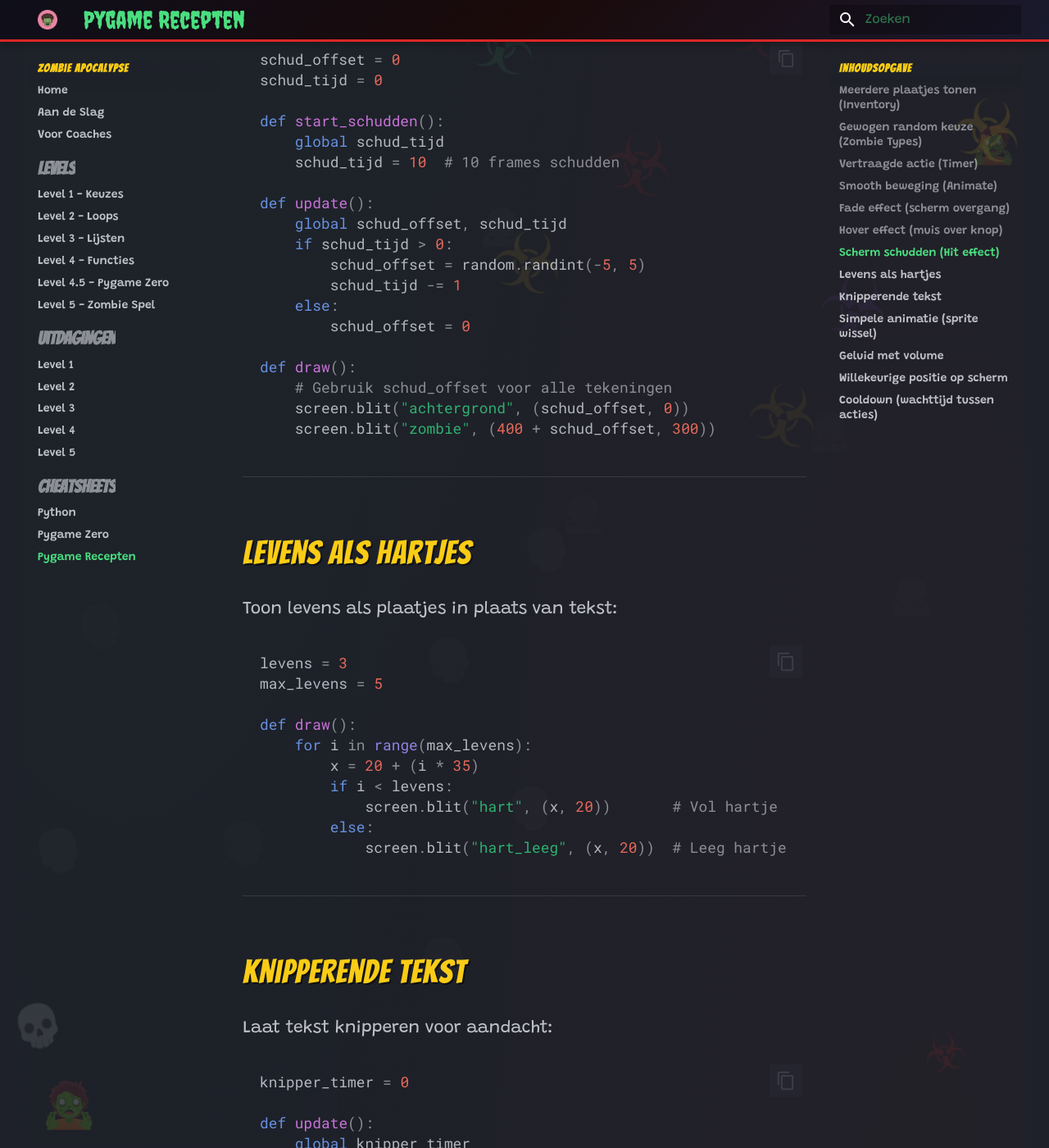
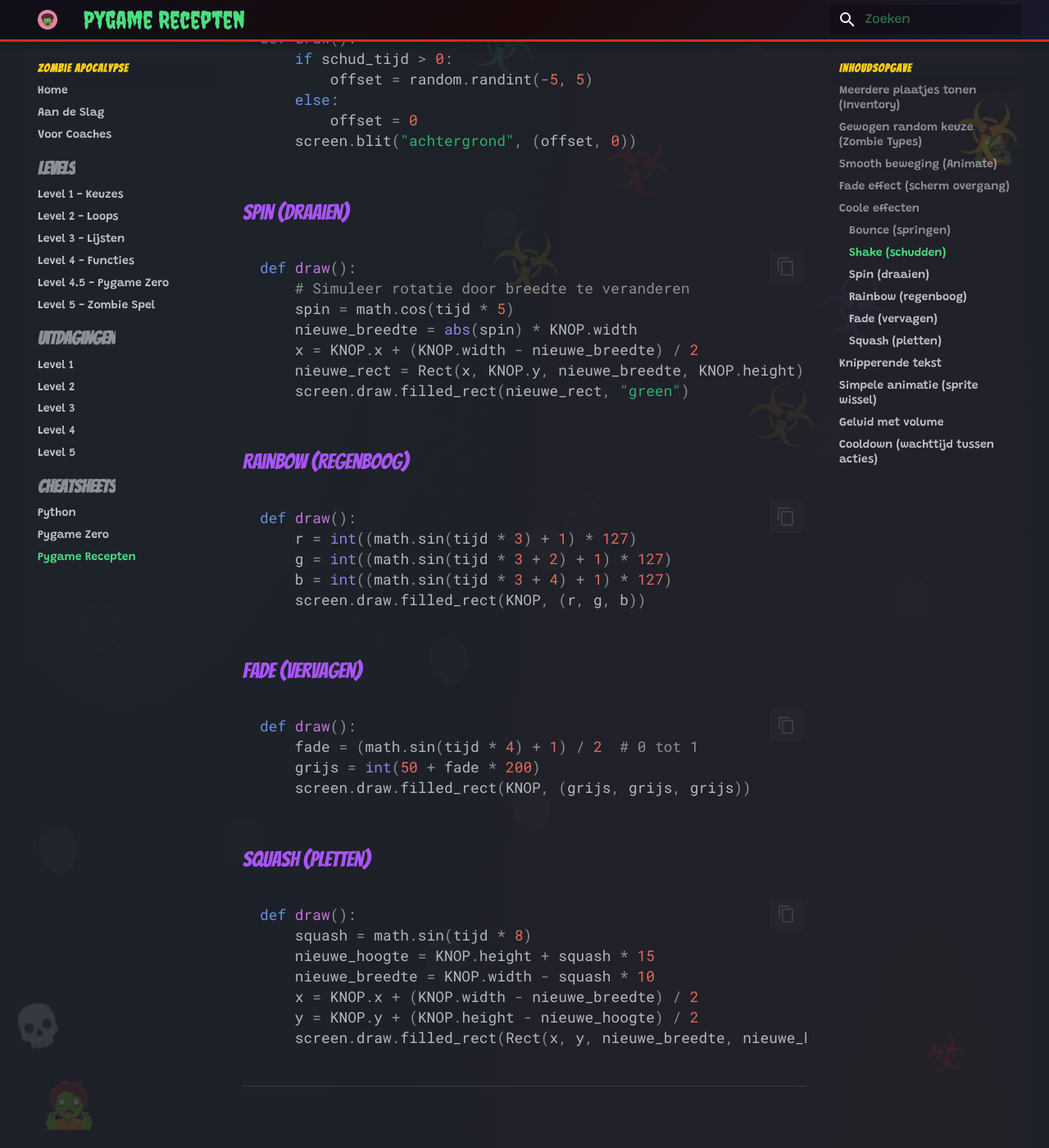
Before and after one commit to Laoujin/CoderDojo-Zombies, an MkDocs documentation site: the page built from docs/pygame-recepten.md, in a window 1280 px wide and 1400 px high, scrolled down 4203 px. Shown: the whole window at 82% size. Built offline with MkDocs 1.6.1 and Material for MkDocs 9.7.7, drawn with Linux system fonts in a browser that asks for light colours; some of the changed text lies outside the part shown.

Commit message:
recepten

````diff
--- a/docs/pygame-recepten.md
+++ b/docs/pygame-recepten.md
@@ -42,25 +42,6 @@ def kies_zombie():
 
 # Gebruik:
 huidige_zombie = kies_zombie()  # Meestal "baby" of "normal"
-```
-
----
-
-## Vertraagde actie (Timer)
-
-Wacht even voordat iets gebeurt:
-
-```python
-def zoek_item():
-    screen.draw.text("Zoeken...", center=(400, 300))
-    clock.schedule(toon_resultaat, 1.5)  # Wacht 1.5 seconden
-
-def toon_resultaat():
-    global gevonden_item
-    if random.randint(1, 100) <= 50:
-        gevonden_item = "medkit"
-    else:
-        gevonden_item = None
 ```
 
 ---
@@ -122,70 +103,101 @@ def draw():
 
 ---
 
-## Hover effect (muis over knop)
+## Coole effecten
 
-Verander kleur als de muis over een knop gaat:
+Maak je spel leuker met deze effecten! Allemaal gebruiken ze `tijd` voor animatie:
 
 ```python
-KNOP = Rect(300, 400, 200, 60)
+import math
+tijd = 0
+
+def update(dt):
+    global tijd
+    tijd += dt
+```
+
+### Bounce (springen)
+
+```python
+def draw():
+    bounce = abs(math.sin(tijd * 8)) * 15
+    screen.blit("knop", (KNOP.x, KNOP.y - bounce))
+```
+
+### Shake (schudden)
+
+```python
+import random
 
 def draw():
-    # Check of muis over knop is
-    muis_pos = pygame.mouse.get_pos()
-    if KNOP.collidepoint(muis_pos):
-        kleur = "lightgreen"  # Hover kleur
-    else:
-        kleur = "green"       # Normale kleur
-
-    screen.draw.filled_rect(KNOP, kleur)
-    screen.draw.text("Klik mij!", center=KNOP.center)
+    offset_x = random.randint(-4, 4)
+    offset_y = random.randint(-4, 4)
+    screen.blit("knop", (KNOP.x + offset_x, KNOP.y + offset_y))
 ```
 
----
-
-## Scherm schudden (Hit effect)
-
-Schud het scherm als je geraakt wordt:
+Voor scherm-schudden bij een hit:
 
 ```python
-schud_offset = 0
 schud_tijd = 0
 
 def start_schudden():
     global schud_tijd
-    schud_tijd = 10  # 10 frames schudden
+    schud_tijd = 0.3  # 0.3 seconden
 
-def update():
-    global schud_offset, schud_tijd
+def update(dt):
+    global schud_tijd
     if schud_tijd > 0:
-        schud_offset = random.randint(-5, 5)
-        schud_tijd -= 1
-    else:
-        schud_offset = 0
+        schud_tijd -= dt
 
 def draw():
-    # Gebruik schud_offset voor alle tekeningen
-    screen.blit("achtergrond", (schud_offset, 0))
-    screen.blit("zombie", (400 + schud_offset, 300))
+    if schud_tijd > 0:
+        offset = random.randint(-5, 5)
+    else:
+        offset = 0
+    screen.blit("achtergrond", (offset, 0))
 ```
 
----
-
-## Levens als hartjes
-
-Toon levens als plaatjes in plaats van tekst:
+### Spin (draaien)
 
 ```python
-levens = 3
-max_levens = 5
+def draw():
+    # Simuleer rotatie door breedte te veranderen
+    spin = math.cos(tijd * 5)
+    nieuwe_breedte = abs(spin) * KNOP.width
+    x = KNOP.x + (KNOP.width - nieuwe_breedte) / 2
+    nieuwe_rect = Rect(x, KNOP.y, nieuwe_breedte, KNOP.height)
+    screen.draw.filled_rect(nieuwe_rect, "green")
+```
 
+### Rainbow (regenboog)
+
+```python
 def draw():
-    for i in range(max_levens):
-        x = 20 + (i * 35)
-        if i < levens:
-            screen.blit("hart", (x, 20))       # Vol hartje
-        else:
-            screen.blit("hart_leeg", (x, 20))  # Leeg hartje
+    r = int((math.sin(tijd * 3) + 1) * 127)
+    g = int((math.sin(tijd * 3 + 2) + 1) * 127)
+    b = int((math.sin(tijd * 3 + 4) + 1) * 127)
+    screen.draw.filled_rect(KNOP, (r, g, b))
+```
+
+### Fade (vervagen)
+
+```python
+def draw():
+    fade = (math.sin(tijd * 4) + 1) / 2  # 0 tot 1
+    grijs = int(50 + fade * 200)
+    screen.draw.filled_rect(KNOP, (grijs, grijs, grijs))
+```
+
+### Squash (pletten)
+
+```python
+def draw():
+    squash = math.sin(tijd * 8)
+    nieuwe_hoogte = KNOP.height + squash * 15
+    nieuwe_breedte = KNOP.width - squash * 10
+    x = KNOP.x + (KNOP.width - nieuwe_breedte) / 2
+    y = KNOP.y + (KNOP.height - nieuwe_hoogte) / 2
+    screen.draw.filled_rect(Rect(x, y, nieuwe_breedte, nieuwe_hoogte), "purple")
 ```
 
 ---
@@ -247,22 +259,6 @@ music.set_volume(0.5)
 
 ---
 
-## Willekeurige positie op scherm
-
-Spawn iets op een random plek:
-
-```python
-def random_positie():
-    x = random.randint(50, WIDTH - 50)
-    y = random.randint(50, HEIGHT - 50)
-    return (x, y)
-
-# Gebruik:
-zombie.pos = random_positie()
-```
-
----
-
 ## Cooldown (wachttijd tussen acties)
 
 Voorkom spam-klikken:
````
